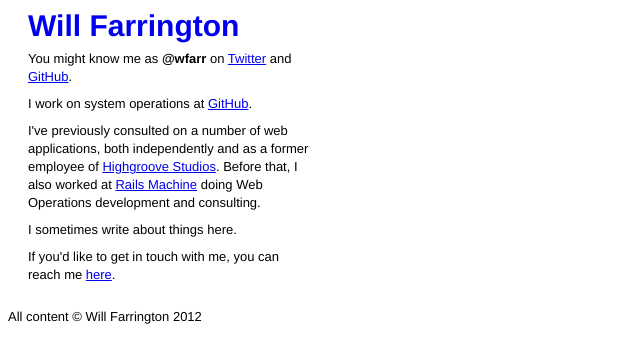
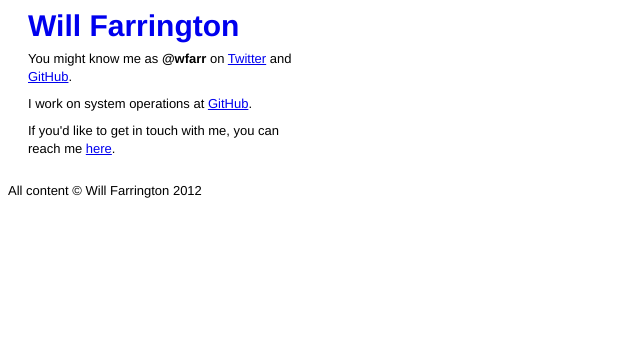
Before and after one commit to dineshkummarc/wfarr.github.com, a Jekyll site: the page built from index.html, in a window 1280 px wide. Shown: the top 363 px of the page, without its empty margins (0-640 px from the left). Built offline with Jekyll 4.4.1, drawn with Linux system fonts in a browser that asks for light colours.

Commit message:
Update sidebar

```diff
--- a/_includes/sidebar.html
+++ b/_includes/sidebar.html
@@ -3,8 +3,6 @@
   <div class="about">
     <p>You might know me as <strong>@wfarr</strong> on <a href="http://twitter.com/wfarr" title="twitter profile">Twitter</a> and <a href="https://github.com/wfarr" title="github profile">GitHub</a>.</p>
     <p>I work on system operations at <a href="https://github.com/" title="github">GitHub</a>.</p>
-    <p>I've previously consulted on a number of web applications, both independently and as a former employee of <a href="http://highgroove.com/">Highgroove Studios</a>. Before that, I also worked at <a href="http://railsmachine.com/">Rails Machine</a> doing Web Operations development and consulting.</p>
-    <p>I sometimes write about things here.</p>
   </div>
   <div class="content">
     <p>If you'd like to get in touch with me, you can reach me <a href="mailto:wcfarrington+blogform@gmail.com">here</a>.</p>
```
